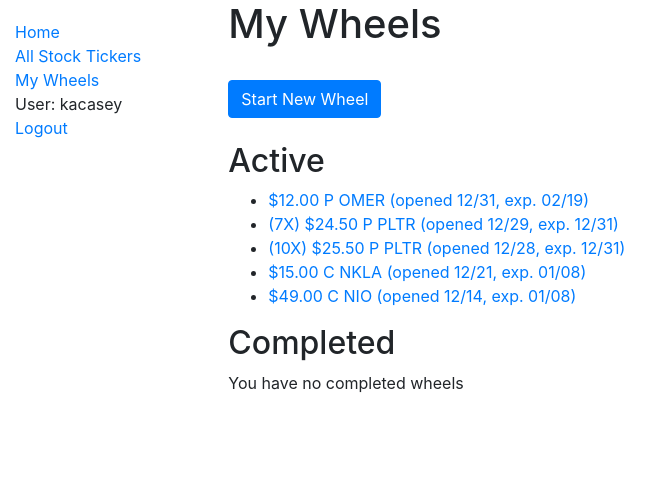
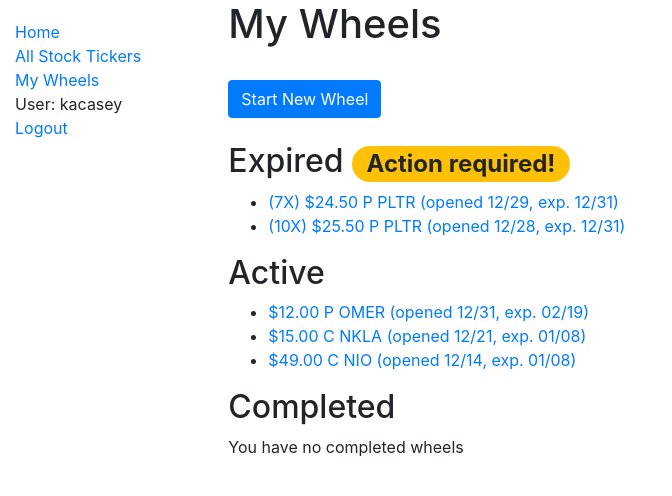
Before and after one commit to kacasey8/option_wheel_tracker, a Django app: page /catalog/wheels/ in a window 1280 px wide. Shown: the top 496 px of the page, without its empty margins (0-672 px from the left). Run offline with Django 3.2, Linux system fonts and the light colour scheme; a user stored in the database is signed in; data comes from the database, SQL or seed files in the repository; both versions use the stored data as it was after the commit; some libraries are stand-ins or nearby versions.

Commit message:
call out expired wheels seperately

```diff
--- a/catalog/models.py
+++ b/catalog/models.py
@@ -4,6 +4,8 @@ from django.conf import settings
 from django.urls import reverse
 
 from datetime import datetime
+
+MARKET_CLOSE_HOUR = 13
 
 
 class StockTicker(models.Model):
@@ -90,6 +92,21 @@ class OptionWheel(models.Model):
             return first.purchase_date.date()
         return datetime.min.date()
 
+    def get_expiration_date(self):
+        purchases = self.get_all_option_purchases()
+        if purchases:
+            return purchases[0].expiration_date
+        return datetime.max.date()
+
+    def is_expired(self):
+        if not self.is_active:
+            return False
+        now = datetime.now()
+        today = now.date()
+        if now.hour >= MARKET_CLOSE_HOUR:
+            return self.get_expiration_date() <= today
+        return self.get_expiration_date() < today
+
     def get_cost_basis(self):
         purchases = self.get_all_option_purchases()
         if not purchases:
--- a/catalog/templates/catalog/optionwheel_list.html
+++ b/catalog/templates/catalog/optionwheel_list.html
@@ -6,6 +6,20 @@
   <a type="button" class="btn btn-primary" href="{% url 'wheel-create' %}">Start New Wheel</a>
   <br>
   <br>
+
+  {% if wheels.expired_wheels %}
+    <h2>
+      Expired
+      <span class="badge badge-pill badge-warning">Action required!</span>
+    </h2>
+      <ul>
+        {% for wheel in wheels.expired_wheels %}
+          <li>
+            <a href="{{ wheel.get_absolute_url }}">{{ wheel }}</a>
+          </li>
+        {% endfor %}
+      </ul>
+  {% endif %}
 
   <h2>Active</h2>
   {% if wheels.active_wheels %}
--- a/catalog/views.py
+++ b/catalog/views.py
@@ -92,13 +92,25 @@ class OptionWheelListView(LoginRequiredMixin, generic.ListView):
 
     def get_queryset(self):
         user = self.request.user
-        active = OptionWheel.objects.filter(user=user, is_active=True)
-        active_sorted = sorted(active, key=lambda x: x.get_open_date(), reverse=True)
-        completed = OptionWheel.objects.filter(user=user, is_active=False)
-        completed_sorted = sorted(completed, key=lambda x: x.get_open_date(), reverse=True)
+
+        wheels = OptionWheel.objects.filter(user=user)
+        sorted_wheels = sorted(wheels, key=lambda x: x.get_expiration_date(), reverse=True)
+
+        expired = []
+        active = []
+        completed = []
+        for wheel in sorted_wheels:
+            if (wheel.is_expired()):
+                expired.append(wheel)
+            elif (wheel.is_active):
+                active.append(wheel)
+            else:
+                completed.append(wheel)
+
         queryset = {
-            'active_wheels': active_sorted,
-            'completed_wheels': completed_sorted,
+            'expired_wheels': expired,
+            'active_wheels': active,
+            'completed_wheels': completed,
         }
         return queryset
 
```
Also changed, not shown: db.sqlite3.
